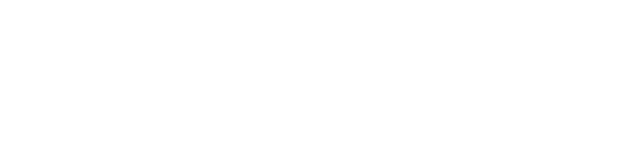
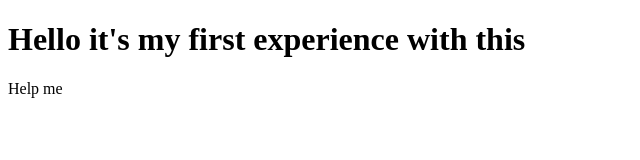
Before and after one commit to Anna-Justynska/1-test-repository, a plain HTML site: page index.html in a window 1280 px wide. Shown: the whole page, without its empty margins (0-640 px from the left). Drawn offline with Linux system fonts and the light colour scheme.

Commit message:
Added content to index.html

```diff
--- a/index.html
+++ b/index.html
@@ -6,5 +6,8 @@
     <meta name="viewport" content="width=device-width, initial-scale=1.0">
     <title>Document</title>
 </head>
-<body></body>
+<body>
+    <h1>Hello it's my first experience with this</h1>
+    <p>Help me</p>
+</body>
 </html>
```
